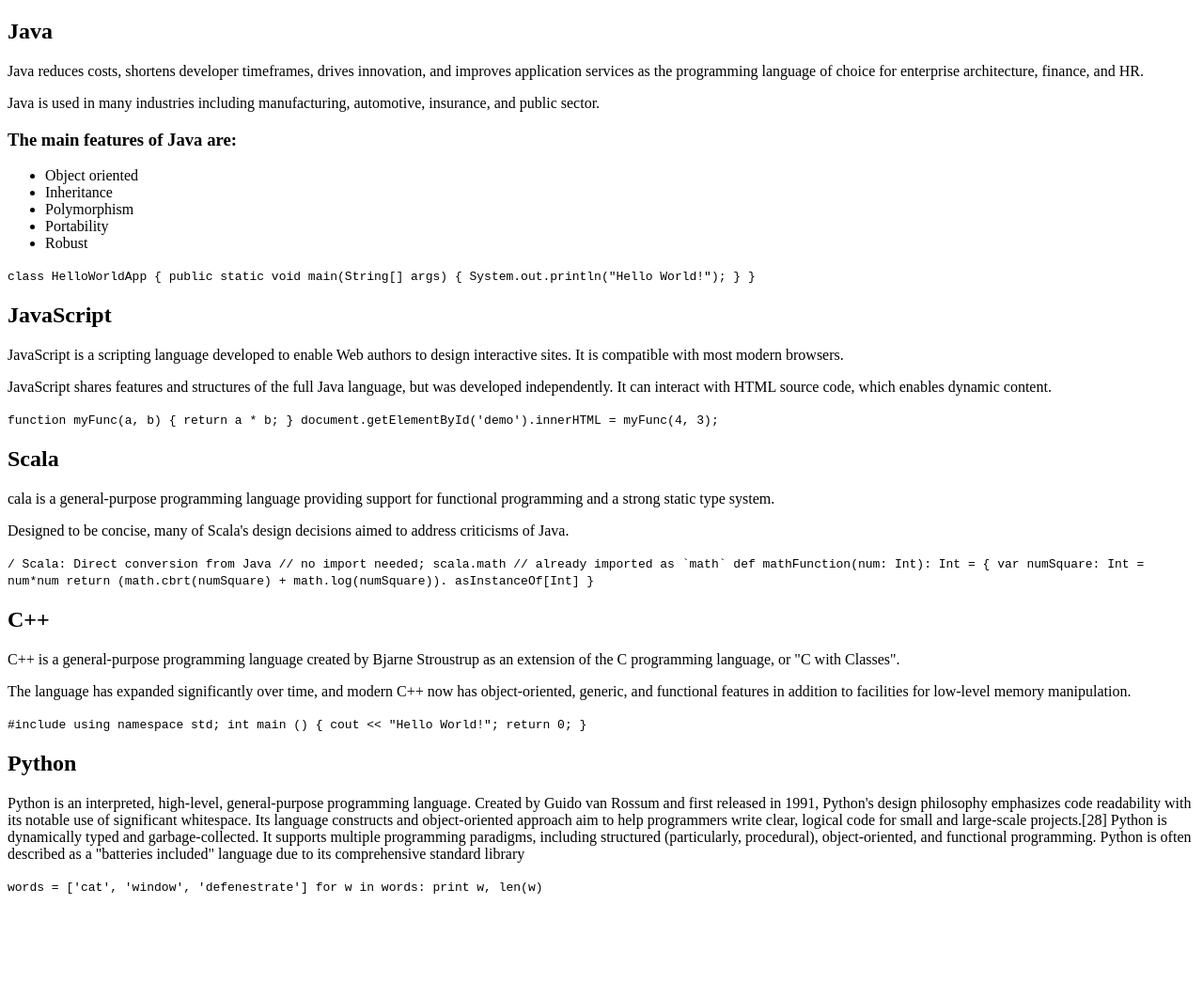
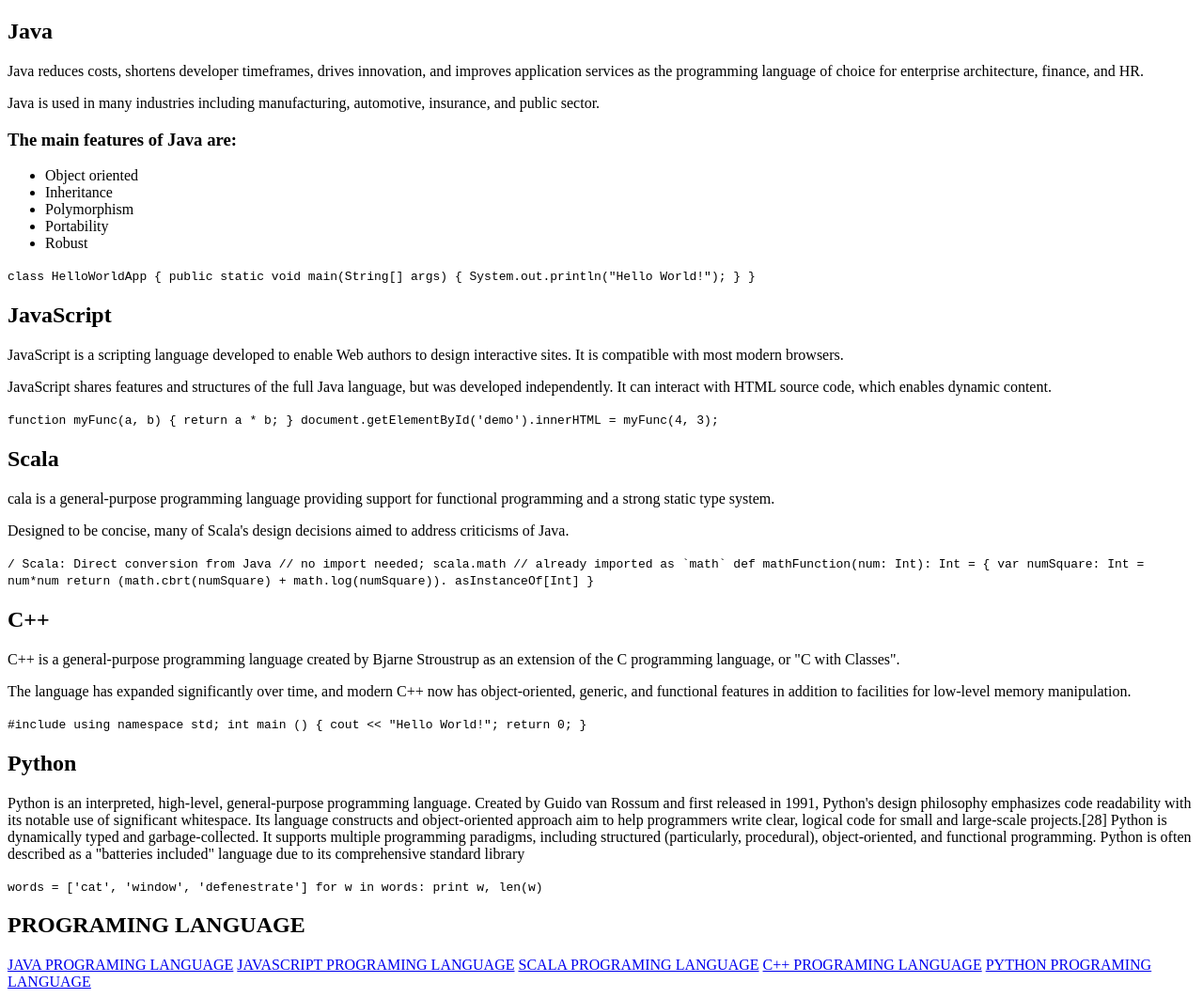
Before and after one commit to Asguard847/MicroverseTrial3, a plain HTML site: page index.html in a window 1280 px wide. Shown: the whole page at 94% size. Before the commit the page ends 960 px from the top, so only its background shows below. Drawn offline with Linux system fonts and the light colour scheme.

Commit message:
nav link added

```diff
--- a/index.html
+++ b/index.html
@@ -96,6 +96,14 @@
 </section>
 
 <nav id="navbar">
+  <header>
+    <h1>PROGRAMING LANGUAGE</h1>
+  </header>
+  <a href="#" class="nav-link"> JAVA PROGRAMING LANGUAGE</a>
+  <a href="#" class="nav-link"> JAVASCRIPT PROGRAMING LANGUAGE</a>
+  <a href="#" class="nav-link"> SCALA PROGRAMING LANGUAGE</a>
+  <a href="#" class="nav-link"> C++ PROGRAMING LANGUAGE</a>
+  <a href="#" class="nav-link">PYTHON PROGRAMING LANGUAGE</a>
 
 </nav>
 
```
